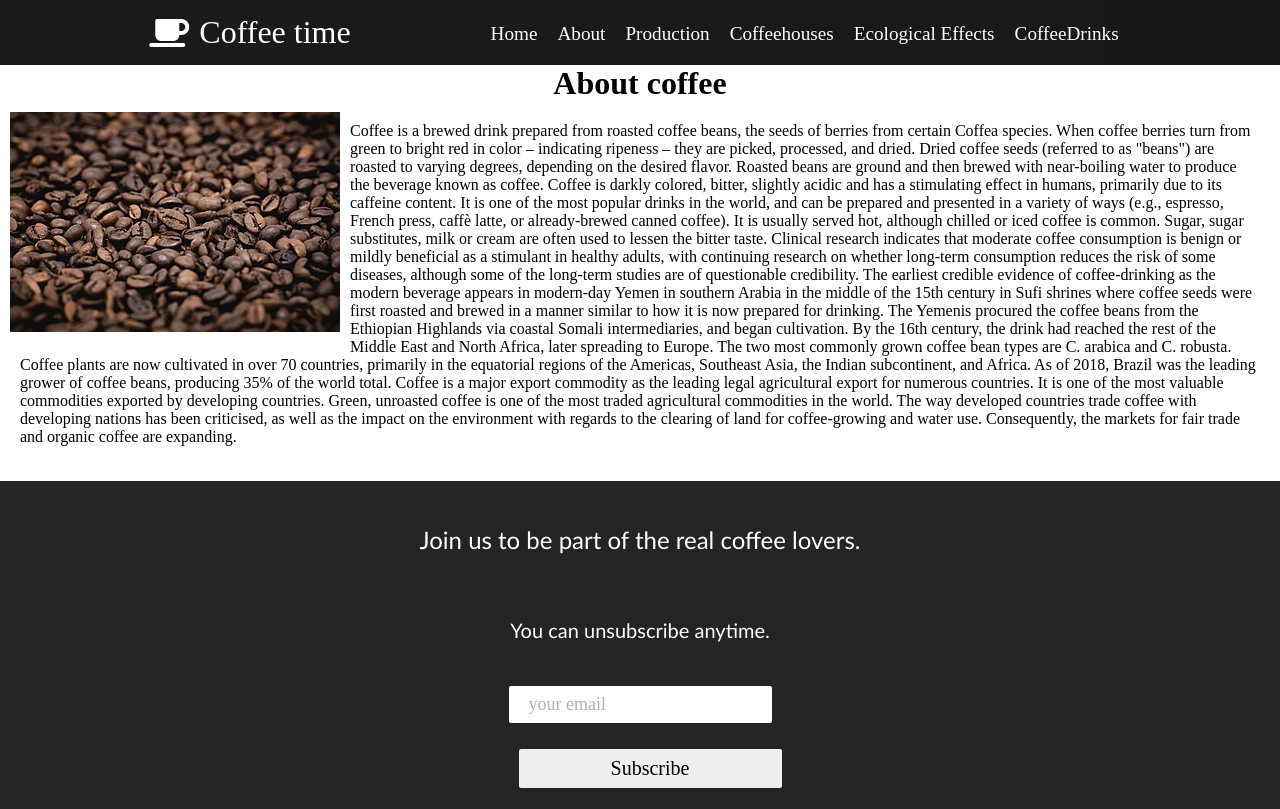
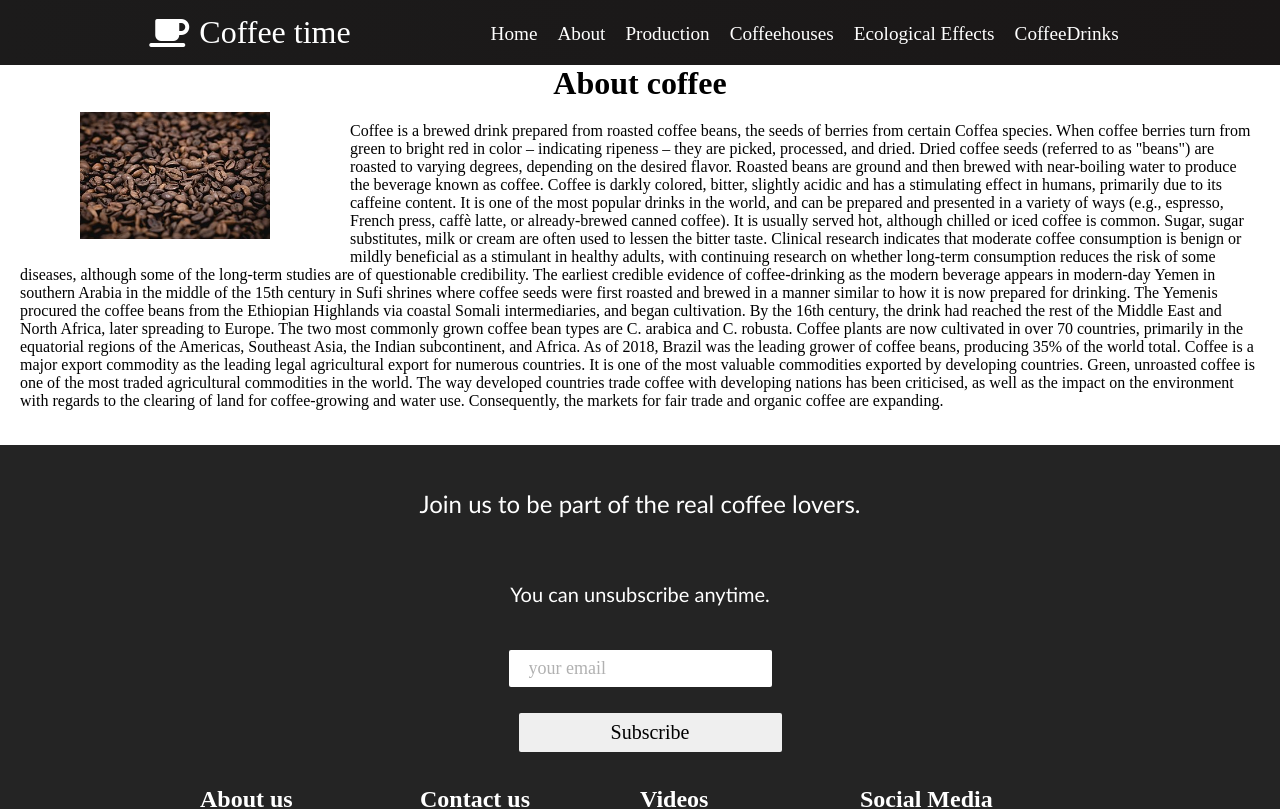
Before and after one commit to dspirovski/coffee-time, a React app: page /About in a window 1280 px wide. Shown: the top 809 px of the page. Built offline with nearby package versions, Linux system fonts and the light colour scheme.

Commit message:
css update

```diff
--- a/src/components/Pages/Test.module.css
+++ b/src/components/Pages/Test.module.css
@@ -11,10 +11,13 @@
      display: flex;
  }
 
- .text>div:nth-child(odd) {
+ .text>div>img {
+     width: 20%;
+ }
+
+ .text>div>img:nth-last-child(1) {
     display: block;
-    margin-left: 40%;
-    margin-right: 60%;
-    width: 50%;
-
+    margin-left: auto;
+    margin-right: auto;
+    width: 60%;
  }
```
